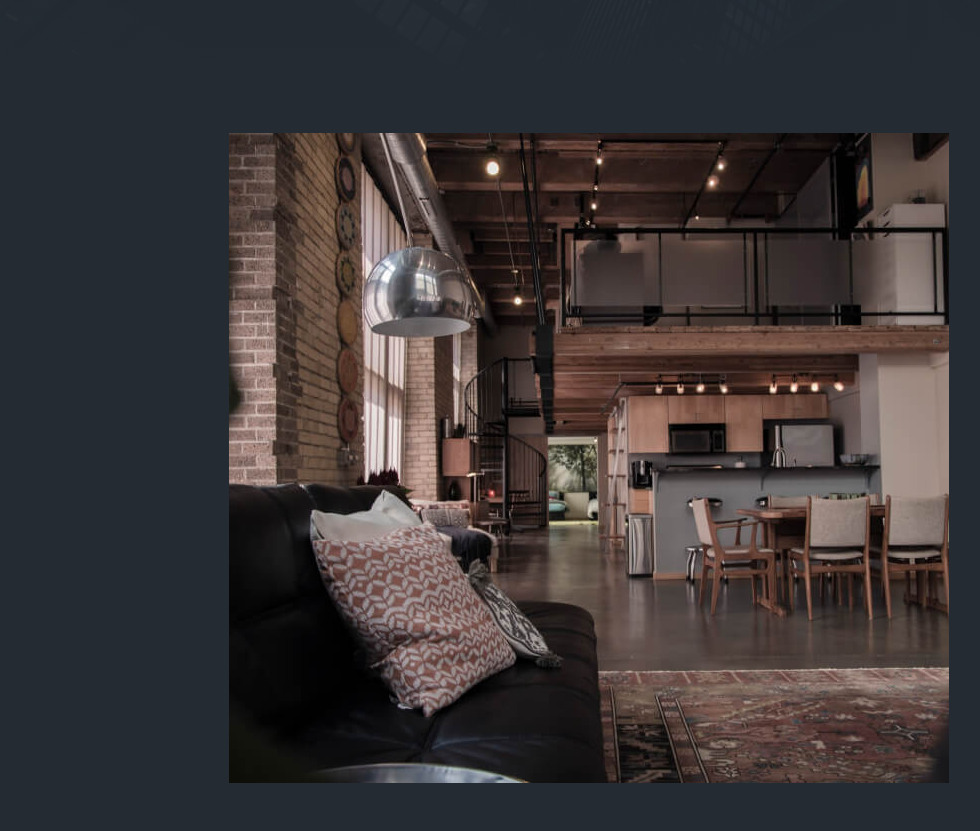
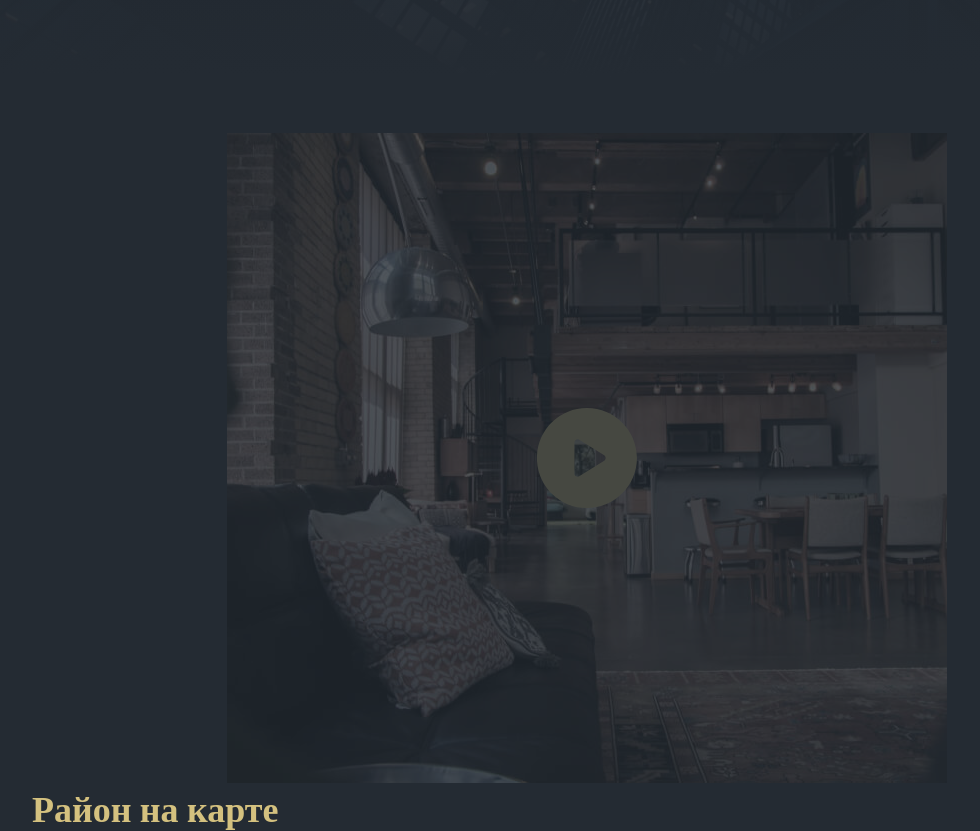
Before and after one commit to anarka312/loft-house, a plain HTML site: page index.html in a window 1280 px wide. Shown: the part 2500-3331 px from the top of the page, without its empty margins (53-1033 px from the left). Before the commit the page ends 3283 px from the top, so only its background shows below. Drawn offline with nearby package versions, Linux system fonts and the light colour scheme.

Commit message:
new block

```diff
--- a/index.html
+++ b/index.html
@@ -124,9 +124,21 @@
         <section class="video">
             <h2 class="vissualy-hidden">Видео про ЖК</h2>
             <div class="container">
-                <a href="https://www.youtube.com/watch?v=bhJNL9JUsnY" class="video__link"></a>
+                <a href="https://www.youtube.com/watch?v=bhJNL9JUsnY" class="video__link">
                 <img src="./img/video/play.svg" alt="play" class="video__icon">
                 <img src="./img/video/video-img.jpg" alt="video" class="video__img">
+                </a>
+            </div>
+        </section>
+
+        <section class="section-map">
+            <div class="container">
+                <div class="section-map__title">
+                    <h2 class="title-2">  Район на карте</h2>
+                </div>
+                <div class="section-map__map">
+                    <div class="map" id="map"></div>
+                </div>
             </div>
         </section>
     </main>
--- /dev/null
+++ b/scss/block/_section-map.scss
@@ -0,0 +1,12 @@
+.section-map {
+    padding: 180px 0;
+}
+
+.section-map__title {
+    margin-bottom: 88px;
+}
+
+.map {
+    height: 358px;
+    background: #626262;
+}
--- a/scss/block/_video.scss
+++ b/scss/block/_video.scss
@@ -1,5 +1,15 @@
 .video {
+	overflow: hidden;
+
+	position: relative;
 	text-align: center;
+
+	&::after {
+        content: "IV";
+        left: calc(50% + 555px);
+        transform: translate(-50%, 0%);
+		@include decorNumber;
+    }
 }
 
 .video__link {
@@ -7,18 +17,20 @@
 	display: inline-block;
 	text-align: center;
 
-
 	&::before {
-        content: '';
-        z-index: 9;
+        content: "";
 		position: absolute;
-        left: 0;
-        top: 0;
+		left: 0px;
+		top: 0px;
 		width: 100%;
 		height: 100%;
+		background: rgba(36, 43, 51, 0.8);
+        transition: background-color 0.2s ease-in;
 
+	}
 
-        background: linear-gradient(0deg, rgba(36, 43, 51, 0.8), rgba(36, 43, 51, 0.8));
+    &:hover::before {
+		background: rgba(36, 43, 51, 0.7);
     }
 }
 
@@ -27,7 +39,15 @@
 	left: 50%;
 	top: 50%;
 	transform: translate(-50%, -50%);
+    transition: all 0.2s ease-in;
 
+	@include mediaTablet {
+		width: 80px;
+		height: 80px;
+	}
 }
 
-.video__img {}
+.video__link:hover .video__icon {
+    transform: translate(-50%, -50%) scale(1.2);
+    filter: saturate(1.5);
+}
--- a/scss/main.scss
+++ b/scss/main.scss
@@ -11,3 +11,4 @@
 @import './block/cta';
 @import './block/form';
 @import './block/video';
+@import './block/section-map';
```
Also changed, not shown: css/main.css, 1 other file. Lines whose indentation alone changed are shown as unchanged.
